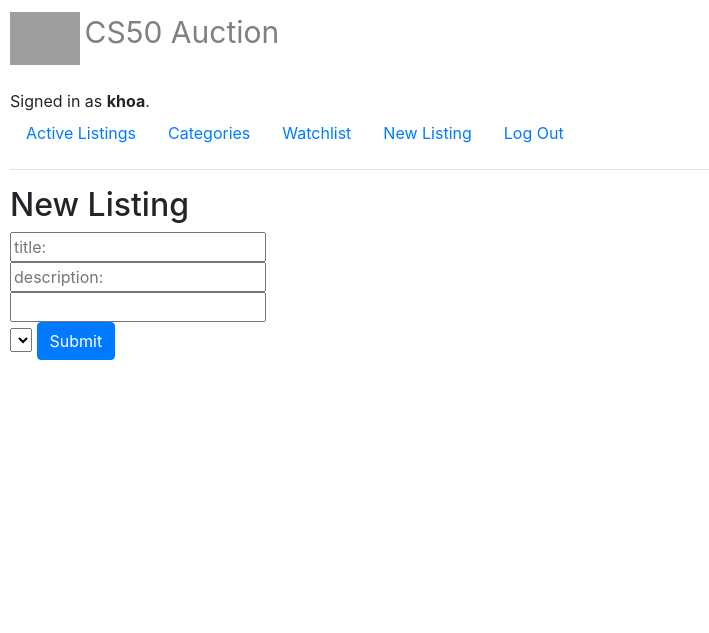
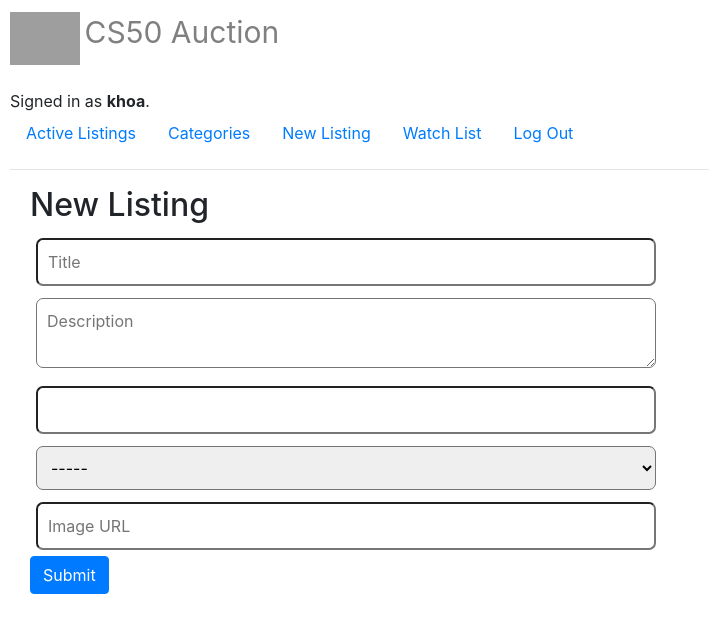
Before and after one commit to minhkhoango/commerce, a Django app: page /new_listing in a window 1280 px wide. Shown: the top 633 px of the page, without its empty margins (0-709 px from the left). Run offline with Django 3.2, Linux system fonts and the light colour scheme; a user stored in the database is signed in; lists and menus that the app fills with data are empty; some libraries are stand-ins or nearby versions; grey boxes are pictures that could not be loaded.

Commit message:
watchlist

```diff
--- a/auctions/models.py
+++ b/auctions/models.py
@@ -23,6 +23,7 @@ class Product(models.Model):
     image_url = models.URLField()
     seller = models.ForeignKey(User, on_delete=models.CASCADE, null=True, blank = True, related_name="info")
     post_date = models.DateTimeField(auto_now_add=True)
+    watchlist = models.ManyToManyField(User, blank=True, null=True, related_name="ListingWatchList")
 
     def __str__(self):
         return f"{self.title}"
--- a/auctions/static/auctions/styles.css
+++ b/auctions/static/auctions/styles.css
@@ -7,27 +7,27 @@ body {
     flex-wrap:wrap;
 }
 
-#file-heading {
+.file-heading {
     text-align:center;
 }
 
 .product-item {
     border-radius:4px;
-    border:1px solid black;
-    height: 470px;
+    border:2px solid rgba(0, 0, 0, 0.309);
+    height: 400px;
     width: 250px;
     text-align:center;
     margin:20px;
 }
 
 .high-ground {
-    border-bottom:1px solid black;
+    border-bottom:2px solid rgba(0, 0, 0, 0.309);
     height:71%;
     padding:5px;
 }
 
 .low-ground {
-    border-bottom:1px solid black;
+    border-bottom:2px solid rgba(0, 0, 0, 0.309);
     height:7%;
 }
 
@@ -71,6 +71,17 @@ body {
     display:block;
     margin-left: auto;
     margin-right: auto;
+    max-width: fit-content;
     height:100%;
     width:auto;
 }
+
+.new-listing {
+    padding: 10px;
+    width: 50%;
+    border-radius: 7px;
+    margin: 6px;
+}
+.space-20-px {
+    margin-left:20px;
+}
--- a/auctions/templates/auctions/categories.html
+++ b/auctions/templates/auctions/categories.html
@@ -1,7 +1,7 @@
 {% extends "auctions/layout.html" %}
 
 {% block body %}
-    <h2>Categories</h2>
+    <h2 class="file-heading">Categories</h2>
 
     {% for category in category_names %}
         <div class="categories-item">
--- a/auctions/templates/auctions/index.html
+++ b/auctions/templates/auctions/index.html
@@ -1,7 +1,7 @@
 {% extends "auctions/layout.html" %}
 
 {% block body %}
-    <h2 id="file-heading">Active Listings</h2>
+    <h2 class="file-heading">Active Listings</h2>
 
     <div class = "flex">
         {% for product in products %}
--- a/auctions/templates/auctions/layout.html
+++ b/auctions/templates/auctions/layout.html
@@ -31,10 +31,10 @@
             </li>
             {% if user.is_authenticated %}
                 <li class="nav-item">
-                    <a class="nav-link" href="{% url 'watchlist' %}">Watchlist</a>
+                    <a class="nav-link" href="{% url 'new_listing' %}">New Listing</a>
                 </li>
                 <li class="nav-item">
-                    <a class="nav-link" href="{% url 'new_listing' %}">New Listing</a>
+                    <a class="nav-link" href="{% url 'watchlist' %}">Watch List</a>
                 </li>
                 <li class="nav-item">
                     <a class="nav-link" href="{% url 'logout' %}">Log Out</a>
--- a/auctions/templates/auctions/login.html
+++ b/auctions/templates/auctions/login.html
@@ -2,7 +2,7 @@
 
 {% block body %}
 
-    <h2>Login</h2>
+    <h2 class="file-heading">Login</h2>
 
     {% if message %}
         <div>{{ message }}</div>
--- a/auctions/templates/auctions/new_listing.html
+++ b/auctions/templates/auctions/new_listing.html
@@ -1,20 +1,23 @@
 {% extends 'auctions/layout.html' %}
 
 {% block body %}
-    <form action="{% url 'new_listing' %}" method="POST">
+    <form action="{% url 'new_listing' %}" method="POST" class="space-20-px">
         {% csrf_token %}
         <h2>New Listing</h2>
-        <input type="text" name="title" placeholder="title:">
+        <input class="new-listing" type="text" name="title" placeholder="Title">
         <br>
-        <input type="text" name="description" placeholder="description:">
+        <textarea class="new-listing" type="text" name="description" placeholder="Description"></textarea>
         <br>
-        <input type="number" name="bid_value" palceholder="bid value:">
+        <input class="new-listing" type="number" name="bid_value" palceholder="Bid value">
         <br>
-        <select name="categories">
-            {% for category in categories %}
+        <select name="categories" class="new-listing" >
+            {% for category in category_names %}
                 <option value="{{ category }}">{{ category }}</option>
             {% endfor %}
         </select>
+        <br>
+        <input class="new-listing" type="url" name="image_url" placeholder="Image URL">
+        <br>
         <button type="submit" class="btn btn-primary">Submit</button>
     </form>
 {% endblock %}
--- a/auctions/urls.py
+++ b/auctions/urls.py
@@ -10,5 +10,7 @@ urlpatterns = [
     path("new_listing", views.new_listing, name="new_listing"),
     path("product_listing/<int:product_id>", views.product_listing, name="product_listing"),
     path("categories", views.categories, name="categories"),
+    path("addWatchlist/<int:product_id>", views.addWatchlist, name="addWatchlist"),
+    path("removeWatchlist<int:product_id>", views.removeWatchlist, name="removeWatchlist"),
     path("watchlist", views.watchlist, name="watchlist"),
 ]
--- a/auctions/views.py
+++ b/auctions/views.py
@@ -64,13 +64,9 @@ def register(request):
     else:
         return render(request, "auctions/register.html")
 
-def product_listing(request, product_id):
-    return render(request, "auctions/product_listing.html",{
-        "product": Product.objects.get(pk=product_id),
-    })
+category_names = [category[1] for category in general_categories]
 
 def categories(request):
-    category_names = [category[1] for category in general_categories]
     if request.method == "POST":
         category = request.POST["category"]
         print(category)
@@ -81,28 +77,51 @@ def categories(request):
         "category_names" : category_names,
     })
 
+category_ids = {value:count for count, value in enumerate(category_names, start=1)}
+
 @login_required
 def new_listing(request):
-    if request.method == "POST":
-        title = request.POST["title"]
-        description = request.POST["description"]
-        bid_value = request.POST["bid_value"]
-        image_url = request.POST["image_url"]
-        seller = request.user.username
-
+    if request.method == "POST" and request.user.is_authenticated:
+        new_product = Product(
+            title = request.POST["title"],
+            description = request.POST["description"],
+            bid_value = request.POST["bid_value"],
+            categories = category_ids[request.POST["categories"]],
+            image_url = request.POST["image_url"],
+            seller = request.user,
+        )
+        new_product.save()
         return HttpResponseRedirect(reverse('index'))
 
     return render(request, "auctions/new_listing.html", {
-        "products": Product.objects.all(),
+        "category_names":["-----"]+category_names,
     })
 
 
+def product_listing(request, product_id):
+    product = Product.objects.get(pk=product_id)
+    isListingInWatchList = request.user in product.watchlist.all()
+    return render(request, "auctions/product_listing.html",{
+        "product": Product.objects.get(pk=product_id),
+        "isListingInWatchList" : isListingInWatchList,
+    })
+
 @login_required
 def watchlist(request):
-    if request.method == "POST":
-        product = Product.objects.get(pk=int(request.POST["product_id"]))
+    user = request.user
+    watchlists = user.ListingWatchList.all()
+    return render(request, "auctions/watchlist.html", {
+        "products": watchlists,
+    })
 
+def addWatchlist(request, product_id):
+    product = Product.objects.get(pk=product_id)
+    currentuser = request.user
+    product.watchlist.add(currentuser)
+    return HttpResponseRedirect(reverse('product_listing', args=(product_id, )))
 
-    return render(request, "auctions/watchlist.html", {
-        "user": request.user,
-    })
+def removeWatchlist(request, product_id):
+    product = Product.objects.get(pk=product_id)
+    currentuser = request.user
+    product.watchlist.remove(currentuser)
+    return HttpResponseRedirect(reverse('product_listing', args=(product_id, )))
```
Also changed, not shown: auctions/templates/auctions/product_listing.html (+16 -4 lines), auctions/templates/auctions/watchlist.html (+21 -1 lines), background.jpg (deleted), db.sqlite3.
